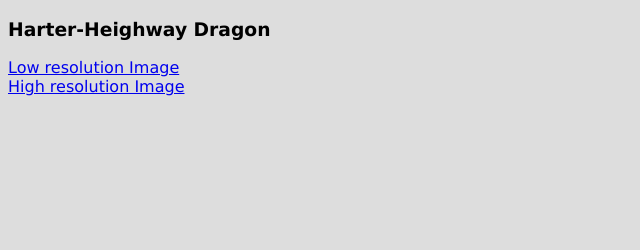
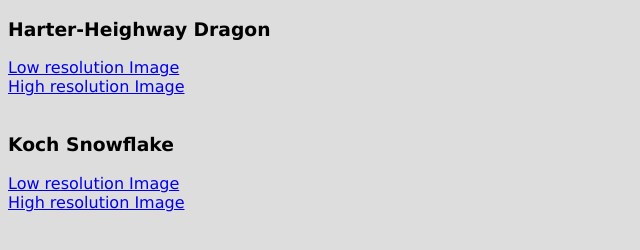
Before and after one commit to OU-CS5213/python-with-GCP---Team4, a plain HTML site: page index.html in a window 1280 px wide. Shown: the whole page, without its empty margins (0-640 px from the left). Drawn offline with Linux system fonts and the light colour scheme.

Commit message:
Added second fractal

```diff
--- a/index.html
+++ b/index.html
@@ -1,5 +1,5 @@
 <!doctype html>
-<html><head><title>Team-4</title></head><body>
+<html><head><title>Team-4</title><body>
 <style>
 body {
 	  font-family: Verdana, Helvetica, sans-serif;
@@ -9,4 +9,7 @@ body {
 <h3> Harter-Heighway Dragon</h3>
 <a href = https://storage.googleapis.com/team-4/FirstImage.png> Low resolution Image </a> <br>
 <a href = https://storage.googleapis.com/team-4/SecondImage.png> High resolution Image </a> <br><br>
+<h3> Koch Snowflake </h3>
+<a href = https://storage.googleapis.com/team-4/ThirdImage.png> Low resolution Image </a> <br>
+<a href = https://storage.googleapis.com/team-4/FourthImage.png> High resolution Image </a> <br><br>
 </body></html>
```
